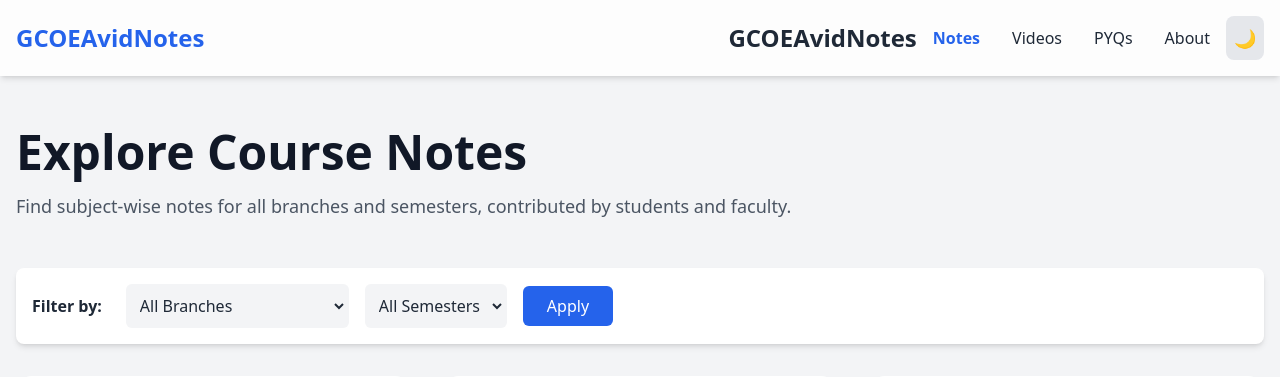
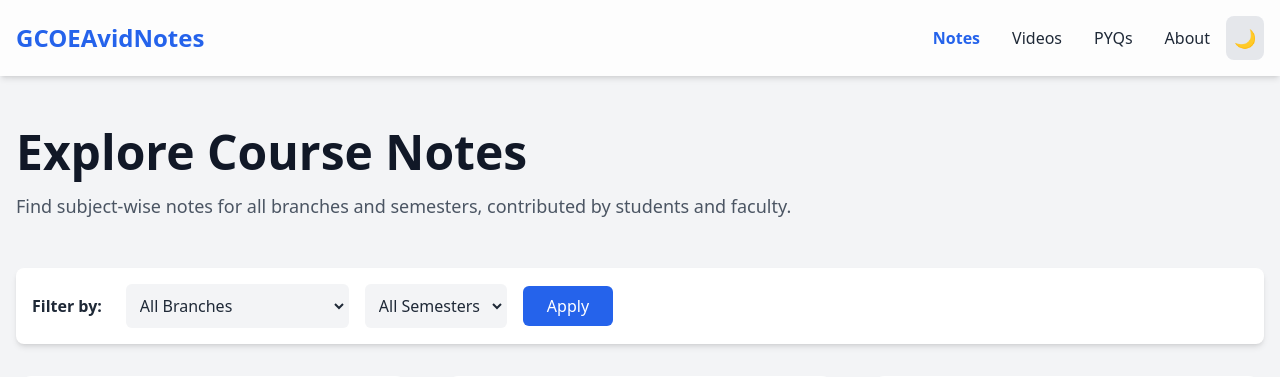
Before and after one commit to shraddheydukare96-bit/GCOEAvidNotes, a Django app: template templates/notes.html in a window 1280 px wide. Shown: the top 377 px of the page. Run offline with Django 5.2, Linux system fonts and the light colour scheme; the template is opened without the code that fills it, so the values that code supplies are empty; some libraries are stand-ins or nearby versions.

Commit message:
Update notes.html

```diff
--- a/templates/notes.html
+++ b/templates/notes.html
@@ -13,15 +13,14 @@
 
   <header class="bg-white/80 dark:bg-gray-800/80 backdrop-blur-sm shadow-md fixed top-0 left-0 w-full z-20">
     <div class="max-w-7xl mx-auto flex items-center justify-between p-4">
-      <a href="index.html" class="text-2xl font-bold text-blue-600 dark:text-blue-400">GCOEAvidNotes</a>
+      <a href="{% url 'home' %}" class="text-2xl font-bold text-blue-600 dark:text-blue-400">GCOEAvidNotes</a>
       <div class="flex items-center space-x-4">
-       <a href="{% url 'home' %}" class="text-2xl font-bold ...">GCOEAvidNotes</a>
-
-<nav class="hidden md:flex space-x-8 font-medium">
-  <a href="{% url 'notes' %}" class="text-blue-600 dark:text-blue-400 font-semibold">Notes</a> <a href="{% url 'videos' %}" class="hover:text-blue-600 ...">Videos</a>
-  <a href="{% url 'pyqs' %}" class="hover:text-blue-600 ...">PYQs</a>
-  <a href="{% url 'about' %}" class="hover:text-blue-600 ...">About</a>
-</nav>
+        <nav class="hidden md:flex space-x-8 font-medium">
+          <a href="{% url 'notes' %}" class="text-blue-600 dark:text-blue-400 font-semibold">Notes</a>
+          <a href="{% url 'videos' %}" class="hover:text-blue-600 dark:hover:text-blue-400 transition-colors">Videos</a>
+          <a href="{% url 'pyqs' %}" class="hover:text-blue-600 dark:hover:text-blue-400 transition-colors">PYQs</a>
+          <a href="{% url 'about' %}" class="hover:text-blue-600 dark:hover:text-blue-400 transition-colors">About</a>
+        </nav>
         <button id="theme-toggle" class="p-2 rounded-lg bg-gray-200 dark:bg-gray-700 text-lg">🌙</button>
         <button id="menu-btn" class="md:hidden"><svg xmlns="http://www.w3.org/2000/svg" class="h-6 w-6" fill="none" viewBox="0 0 24 24" stroke="currentColor"><path stroke-linecap="round" stroke-linejoin="round" stroke-width="2" d="M4 6h16M4 12h16M4 18h16" /></svg></button>
       </div>
@@ -30,14 +29,16 @@
 
   <aside id="sidebar" class="fixed top-0 left-0 w-64 h-full bg-white dark:bg-gray-800 shadow-lg transform -translate-x-full transition-transform duration-300 md:hidden z-30">
     <div class="p-4 flex justify-between items-center border-b dark:border-gray-700">
-      <h2 class="text-lg font-semibold">Menu</h2>
-      <button id="close-btn" class="text-2xl">✕</button>
+      <h2 class="text-lg font-semibold text-blue-600 dark:text-blue-400">Menu</h2>
+      <button id="close-btn" class="text-gray-700 dark:text-gray-200 text-2xl">✕</button>
     </div>
     <nav class="flex flex-col p-4 space-y-4 text-lg">
-  <a href="notes.html" class="hover:text-blue-600 dark:hover:text-blue-400">Notes</a>
-  <a href="videos.html" class="hover:text-blue-600 dark:hover:text-blue-400">Videos</a>
-  <a href="pyqs.html" class="hover:text-blue-600 dark:hover:text-blue-400">PYQs</a>
-  </nav>
+      <a href="{% url 'home' %}" class="hover:text-blue-600 dark:hover:text-blue-400">Home</a>
+      <a href="{% url 'notes' %}" class="hover:text-blue-600 dark:hover:text-blue-400">Notes</a>
+      <a href="{% url 'videos' %}" class="hover:text-blue-600 dark:hover:text-blue-400">Videos</a>
+      <a href="{% url 'pyqs' %}" class="hover:text-blue-600 dark:hover:text-blue-400">PYQs</a>
+      <a href="{% url 'about' %}" class="hover:text-blue-600 dark:hover:text-blue-400">About</a>
+    </nav>
   </aside>
   <div id="overlay" class="hidden fixed inset-0 bg-black bg-opacity-50 z-20"></div>
 
@@ -115,7 +116,6 @@
   </footer>
 
   <script>
-    // JS for sidebar and dark mode toggle (same as homepage)
     const menuBtn = document.getElementById('menu-btn'),closeBtn = document.getElementById('close-btn'),sidebar = document.getElementById('sidebar'),overlay = document.getElementById('overlay'),themeToggle = document.getElementById('theme-toggle'),htmlEl = document.documentElement;menuBtn.addEventListener('click', () => {sidebar.classList.remove('-translate-x-full');overlay.classList.remove('hidden');});const closeSidebar = () => {sidebar.classList.add('-translate-x-full');overlay.classList.add('hidden');};closeBtn.addEventListener('click', closeSidebar);overlay.addEventListener('click', closeSidebar);if (localStorage.theme === 'dark' || (!('theme' in localStorage) && window.matchMedia('(prefers-color-scheme: dark)').matches)) {htmlEl.classList.add('dark');themeToggle.textContent = '☀️';} else {htmlEl.classList.remove('dark');themeToggle.textContent = '🌙';}themeToggle.addEventListener('click', () => {if (htmlEl.classList.contains('dark')) {htmlEl.classList.remove('dark');localStorage.theme = 'light';themeToggle.textContent = '🌙';} else {htmlEl.classList.add('dark');localStorage.theme = 'dark';themeToggle.textContent = '☀️';}});
   </script>
 </body>
```
